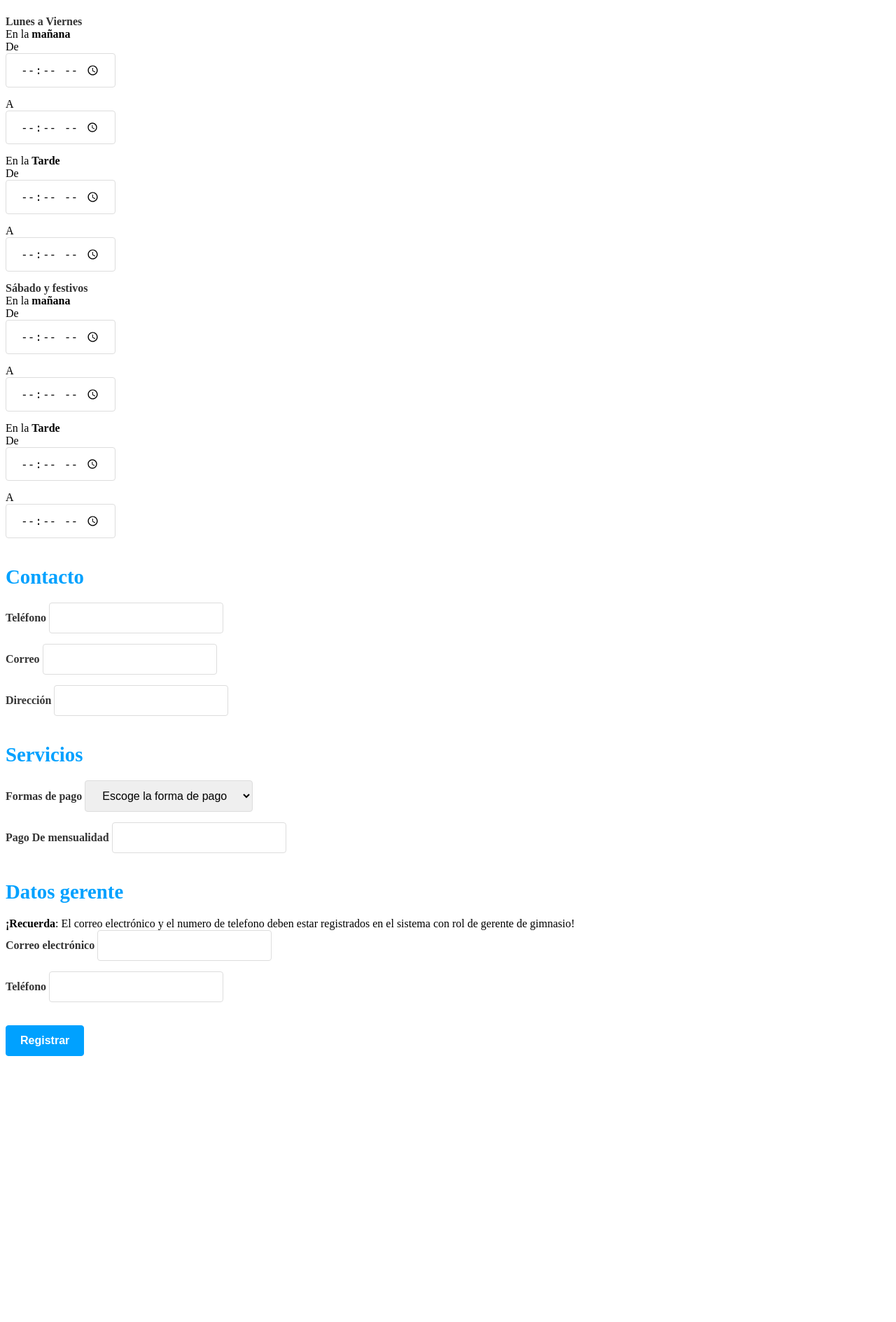
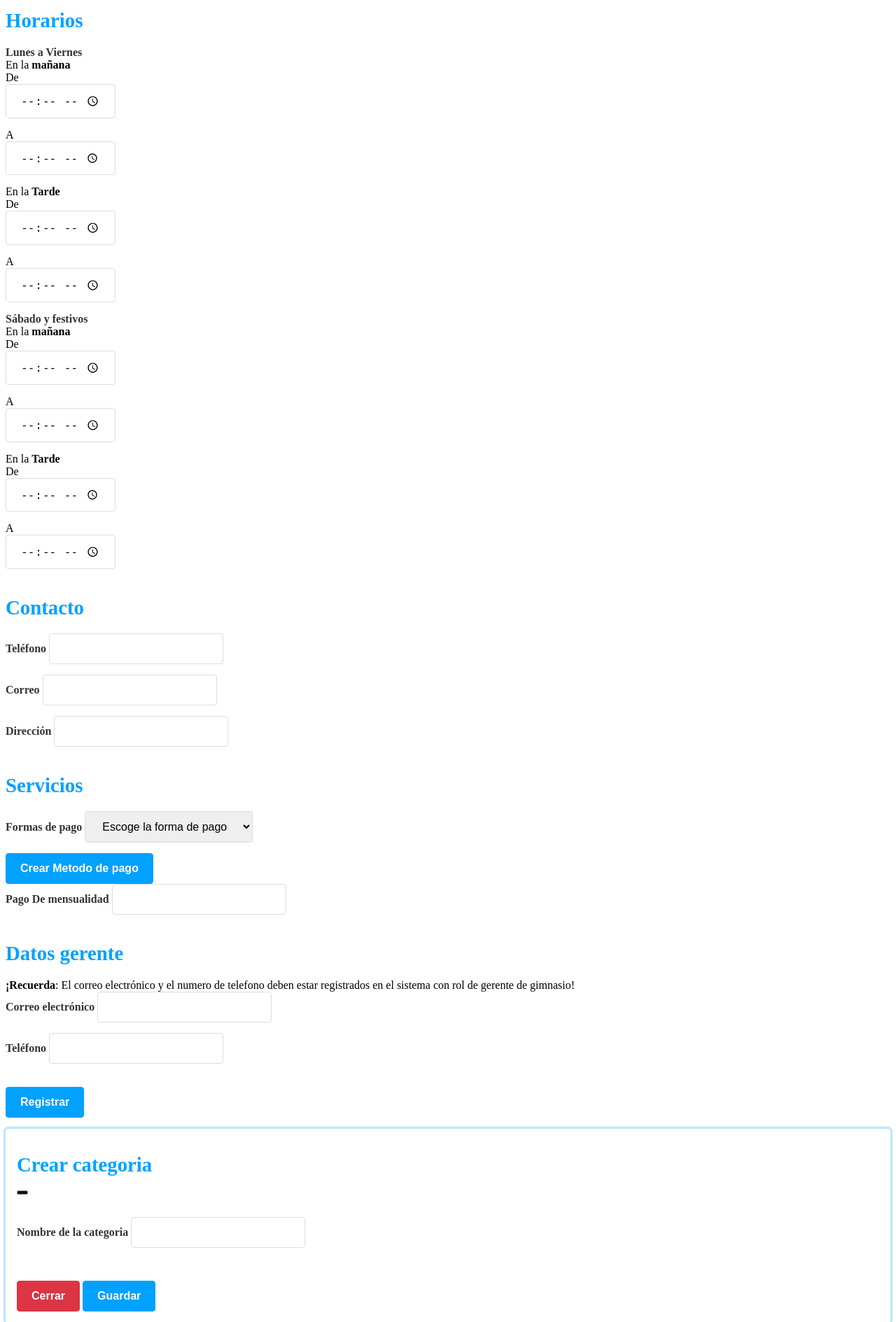
Before and after one commit to FernandoAlfonso07/Proyecto_oficial, a PHP site: page /wordlfit_php_project/view/administrador/addGym.php in a window 1280 px wide. Shown: the part 675-2564 px from the top of the page at 70% size. Before the commit the page ends 2184 px from the top, so only its background shows below. Run offline with PHP 8.4, Linux system fonts and the light colour scheme; data comes from the database, SQL or seed files in the repository.

Commit message:
correcciones en las categorias

```diff
--- a/installer/config.php
+++ b/installer/config.php
@@ -1,5 +1,5 @@
 <?php
 define('DB_HOST', '127.0.0.1');
-define('DB_NAME', 'worldfitsbdNew');
+define('DB_NAME', 'worldfitsbd2');
 define('DB_USER', 'root');
 define('DB_PASS', '');
--- a/view/administrador/addGym.php
+++ b/view/administrador/addGym.php
@@ -40,14 +40,23 @@ $_SESSION['id_gym'] = $_GET['dgym'] ?? null;
                                 </div>
 
                                 <div class="col-md-12">
+                                    <div class="row">
+                                        <div class="col-md-6">
                                             <label class="form-label">Categoría</label>
-                                    <select class="form-select" name="category_gym" aria-label="Default select example">
+                                            <select class="form-select" name="category_gym"
+                                                aria-label="Default select example">
                                                 <option selected>Escoge la categoría</option>
                                                 <?php $selectedCategory = isset($_GET['dgym']) ? Gyms::getInfoThisGym(16, $_SESSION['id_gym'], 'call') : null;
                                                 echo CycleCreateCalender::getCategories('gyms', $selectedCategory) ?>
                                             </select>
                                         </div>
-
+                                        <div class="col-md-6 my-4">
+                                            <button type="button" class="btn btn-primary" data-bs-toggle="modal"
+                                                data-bs-target="#exampleModal">Crear Categoria <i
+                                                    class="fa-solid fa-square-plus"></i></button>
+                                        </div>
+                                    </div>
+                                </div>
                                 <div class="col-md-12">
                                     <label class="form-label">Descripción</label>
                                     <textarea class="form-control" placeholder="Escribe aquí..." name="description"
@@ -168,6 +177,8 @@ $_SESSION['id_gym'] = $_GET['dgym'] ?? null;
                             <h1 class="text-center">Servicios</h1>
                             <div class="row">
                                 <div class="col-md-6">
+                                    <div class="row">
+                                        <div class="col-md-6">
                                             <label class="form-label">Formas de pago</label>
                                             <select class="form-select" name="payment_method"
                                                 aria-label="Default select example">
@@ -177,6 +188,14 @@ $_SESSION['id_gym'] = $_GET['dgym'] ?? null;
                                                 echo CycleCreateCalender::getCategories('paymentMethods', $selectedMethod)
                                                     ?>
                                             </select>
+                                        </div>
+
+                                        <div class="col-md-6 my-4">
+                                            <button type="button" class="btn btn-primary" data-bs-toggle="modal"
+                                                data-bs-target="#methodModal">Crear Metodo de pago <i
+                                                    class="fa-solid fa-square-plus"></i></button>
+                                        </div>
+                                    </div>
                                 </div>
                                 <div class="col-md-6">
                                     <label class="form-label">Pago De mensualidad</label>
@@ -221,3 +240,50 @@ $_SESSION['id_gym'] = $_GET['dgym'] ?? null;
         </form>
     </div>
 </section>
+
+<!-- Modal para agregar una categoria -->
+<div class="modal fade" id="exampleModal" tabindex="-1" aria-labelledby="exampleModalLabel" aria-hidden="true">
+    <form action="../../controller/createdCategory.php?newCategory=gym" method="POST">
+        <div class="modal-dialog">
+            <div class="modal-content">
+                <div class="modal-header">
+                    <h1 class="modal-title fs-5" id="exampleModalLabel">Crear categoria</h1>
+                    <button type="button" class="btn-close" data-bs-dismiss="modal" aria-label="Close"></button>
+                </div>
+                <div class="modal-body">
+                    <label for="nameCategory" class="form-label">Nombre de la categoria</label>
+                    <input type="text" class="form-control" name="nameCategory">
+                </div>
+                <div class="modal-footer">
+                    <button type="button" class="btn btn-danger" data-bs-dismiss="modal">Cerrar <i
+                            class="fa-regular fa-circle-xmark"></i></button>
+                    <button type="submit" class="btn btn-primary">Guardar <i
+                            class="fa-solid fa-floppy-disk"></i></button>
+                </div>
+            </div>
+        </div>
+    </form>
+</div>
+<!-- Modal para agregar una categoria -->
+<div class="modal fade" id="methodModal" tabindex="-1" aria-labelledby="exampleModalLabel" aria-hidden="true">
+    <form action="../../controller/createdCategory.php?newCategory=method" method="POST">
+        <div class="modal-dialog">
+            <div class="modal-content">
+                <div class="modal-header">
+                    <h1 class="modal-title fs-5" id="exampleModalLabel">Agregar Metodo de Pago</h1>
+                    <button type="button" class="btn-close" data-bs-dismiss="modal" aria-label="Close"></button>
+                </div>
+                <div class="modal-body">
+                    <label for="nameCategory" class="form-label">Nombre de la categoria</label>
+                    <input type="text" class="form-control" name="nameCategory">
+                </div>
+                <div class="modal-footer">
+                    <button type="button" class="btn btn-danger" data-bs-dismiss="modal">Cerrar <i
+                            class="fa-regular fa-circle-xmark"></i></button>
+                    <button type="submit" class="btn btn-primary">Guardar <i
+                            class="fa-solid fa-floppy-disk"></i></button>
+                </div>
+            </div>
+        </div>
+    </form>
+</div>
--- a/view/administrador/addRutina.php
+++ b/view/administrador/addRutina.php
@@ -88,7 +88,7 @@ $_SESSION['id_rutina'] = $id_rutine;
 
 <!-- Modal para agregar una categoria -->
 <div class="modal fade" id="exampleModal" tabindex="-1" aria-labelledby="exampleModalLabel" aria-hidden="true">
-    <form action="../../controller/createdCategory.php" method="POST">
+    <form action="../../controller/createdCategory.php?newCategory=routine" method="POST">
         <div class="modal-dialog">
             <div class="modal-content">
                 <div class="modal-header">
```
Also changed, not shown: controller/createdCategory.php (+45 -11 lines), model/administrador.php (+15 -2 lines). Lines whose indentation alone changed are shown as unchanged.
